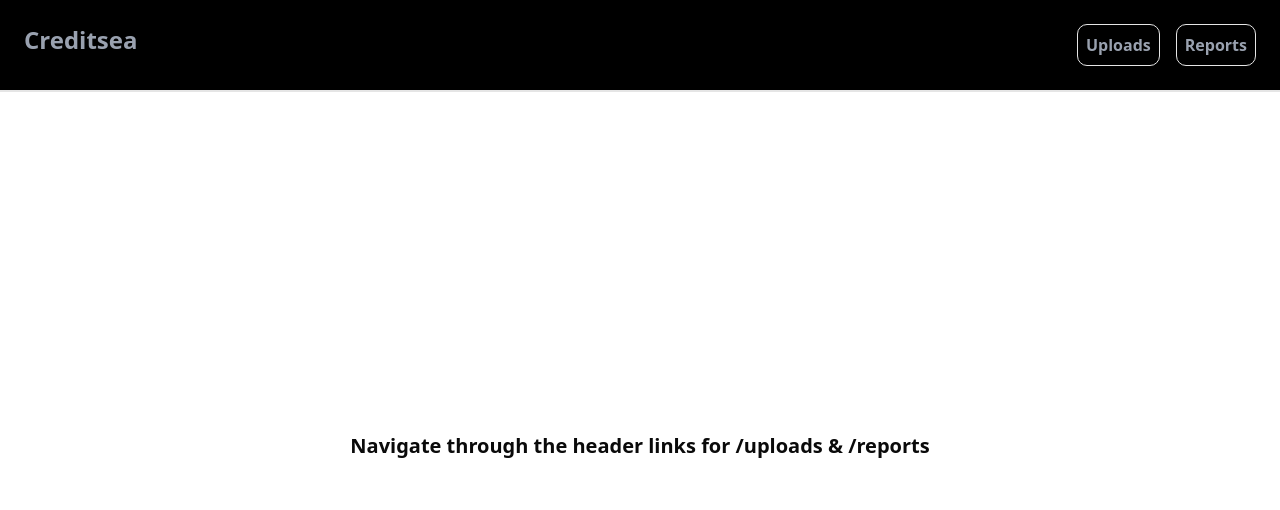
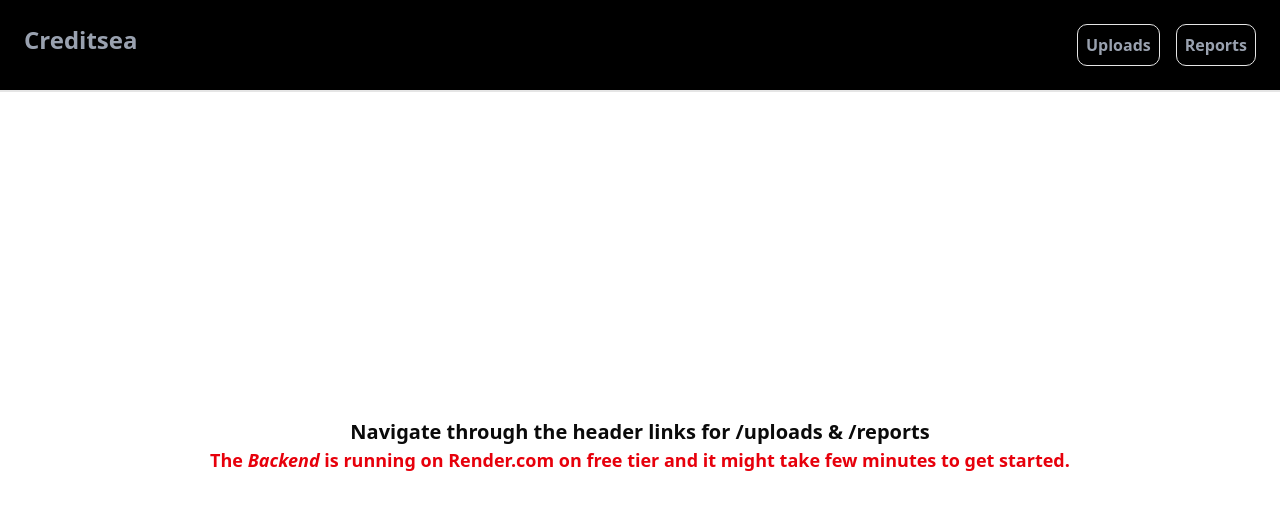
Before and after one commit to alimunfed17/CreditSea, a React app in the folder frontend/: page / in a window 1280 px wide. Shown: the top 510 px of the page. Built offline with nearby package versions, Linux system fonts and the light colour scheme; no server answers; the HTML template or start-up script is replaced by a standard one.

Commit message:
Update Home component layout and add backend notice
Added a warning about backend startup time.

```diff
--- a/frontend/src/pages/Home.tsx
+++ b/frontend/src/pages/Home.tsx
@@ -1,7 +1,8 @@
 export default function Home() {
     return (
-        <div className="flex flex-1 justify-center items-center">
-            <h3 className="font-semibold text-xl ">Navigate through the header links for /uploads & /reports</h3>
+        <div className="flex flex-1 flex-col justify-center items-center">
+            <h3 className="font-semibold text-xl">Navigate through the header links for /uploads & /reports</h3>
+            <h4 className="font-semibold text-lg text-red-600">The <i><strong>Backend</strong></i> is running on Render.com on free tier and it might take few minutes to get started.</h4>
         </div>
     );
 }
```
